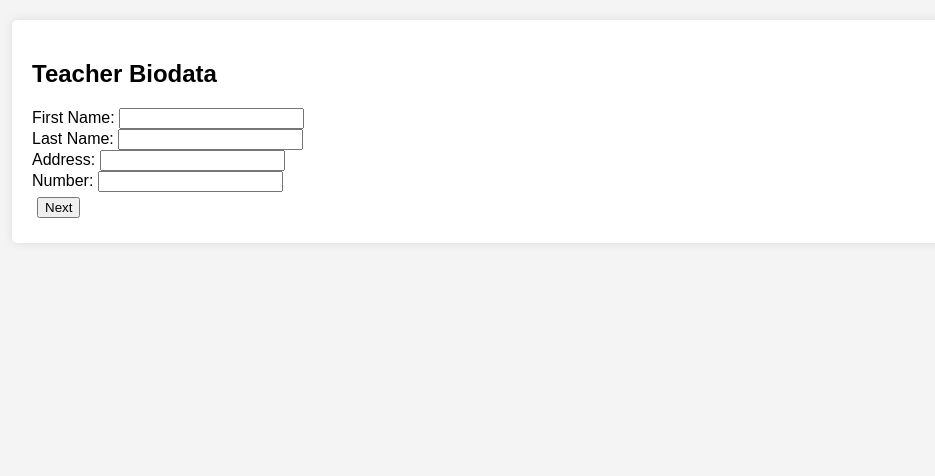
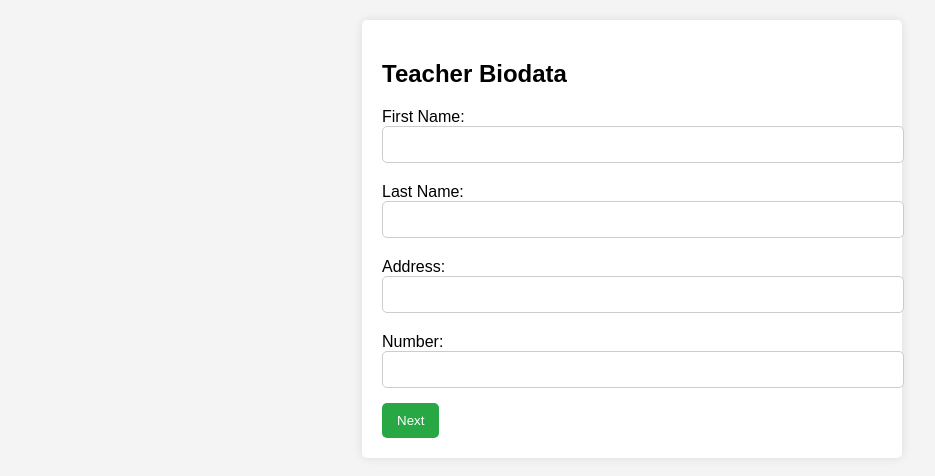
Before and after one commit to Kunta-pro/Fine-hart, a plain HTML site: page teacher-register.html in a window 1280 px wide. Shown: the whole page, without its empty margins (8-943 px from the left). Drawn offline with Linux system fonts and the light colour scheme.

Commit message:
Update teacher-register.html

```diff
--- a/teacher-register.html
+++ b/teacher-register.html
@@ -16,12 +16,37 @@
             padding: 20px;
             border-radius: 5px;
             box-shadow: 0 0 10px rgba(0,0,0,0.1);
+            max-width: 500px;
+            margin: auto;
+        }
+        h2 {
+            margin-bottom: 20px;
+        }
+        label {
+            display: block;
+            margin: 10px 0 5px;
+        }
+        input[type="text"], textarea, select {
+            width: 100%;
+            padding: 10px;
+            margin-bottom: 10px;
+            border: 1px solid #ccc;
+            border-radius: 5px;
+        }
+        button {
+            padding: 10px 15px;
+            background-color: #28a745;
+            color: white;
+            border: none;
+            border-radius: 5px;
+            cursor: pointer;
+            transition: background-color 0.3s;
+        }
+        button:hover {
+            background-color: #218838;
         }
         .hidden {
             display: none;
-        }
-        button {
-            margin: 5px;
         }
     </style>
 </head>
@@ -39,17 +64,17 @@
         if (currentStep === 0) {
             formContainer.innerHTML = `
                 <h2>Teacher Biodata</h2>
-                <label>First Name: <input type="text" id="firstName" required></label><br>
-                <label>Last Name: <input type="text" id="lastName" required></label><br>
-                <label>Address: <input type="text" id="address" required></label><br>
-                <label>Number: <input type="text" id="number" required></label><br>
+                <label>First Name: <input type="text" id="firstName" required></label>
+                <label>Last Name: <input type="text" id="lastName" required></label>
+                <label>Address: <input type="text" id="address" required></label>
+                <label>Number: <input type="text" id="number" required></label>
                 <button type="button" onclick="nextStep()">Next</button>
             `;
         } else if (currentStep === 1) {
             formContainer.innerHTML = `
                 <h2>Subjects and Classes</h2>
-                <label>Subjects: <input type="text" id="subjects" required placeholder="Comma separated values"></label><br>
-                <label>Classes:</label><br>
+                <label>Subjects: <input type="text" id="subjects" required placeholder="Comma separated values"></label>
+                <label>Classes:</label>
                 <select id="classes" multiple required>
                     <option value="Senior One">Senior One</option>
                     <option value="Senior Two">Senior Two</option>
@@ -57,15 +82,15 @@
                     <option value="Senior Four">Senior Four</option>
                     <option value="Senior Five">Senior Five</option>
                     <option value="Senior Six">Senior Six</option>
-                </select><br>
+                </select>
                 <button type="button" onclick="prevStep()">Back</button>
                 <button type="button" onclick="nextStep()">Next</button>
             `;
         } else if (currentStep === 2) {
             formContainer.innerHTML = `
                 <h2>Projects and Other Duties</h2>
-                <label>Projects: <textarea id="projects" required></textarea></label><br>
-                <label>Other Duties: <textarea id="otherDuties" required></textarea></label><br>
+                <label>Projects: <textarea id="projects" required></textarea></label>
+                <label>Other Duties: <textarea id="otherDuties" required></textarea></label>
                 <button type="button" onclick="prevStep()">Back</button>
                 <button type="button" onclick="submitForm()">Submit</button>
             `;
```
